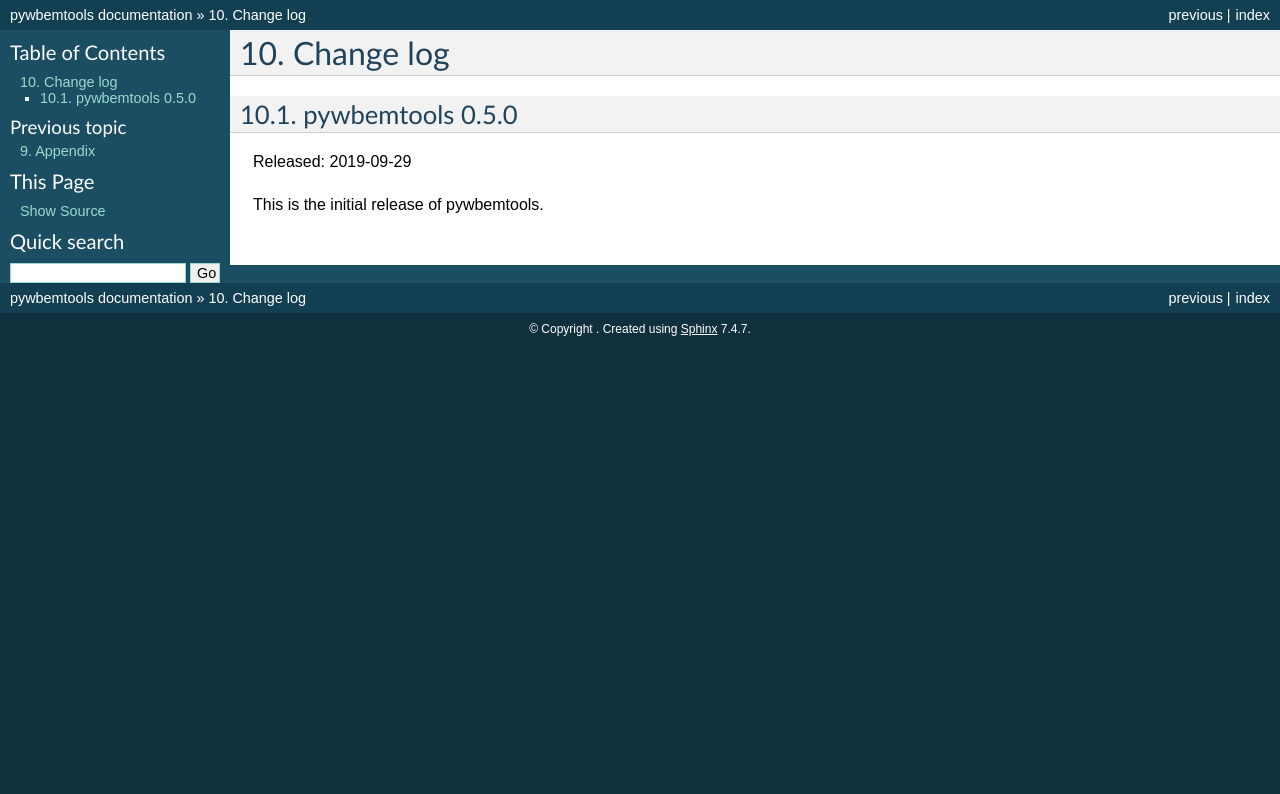
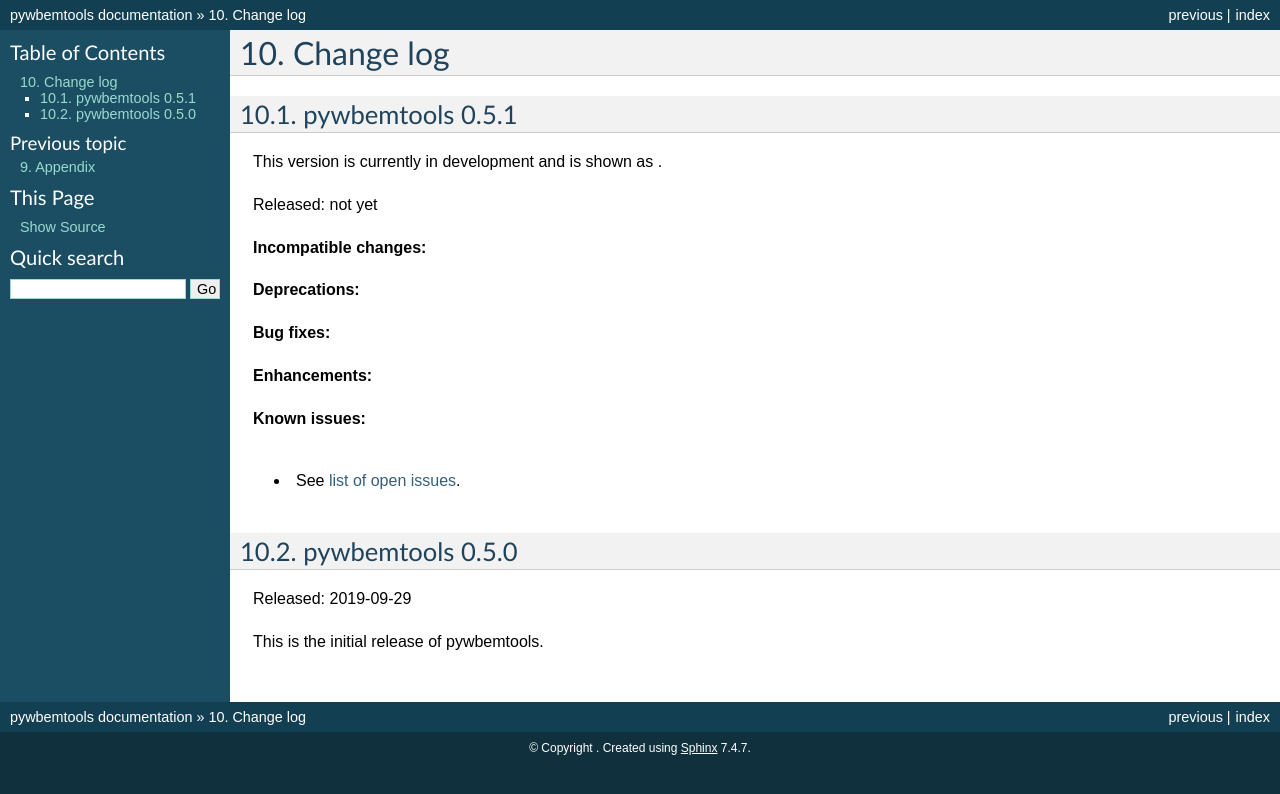
Before and after one commit to pywbem/pywbemtools, a Sphinx documentation site: the page built from docs/changes.rst, in a window 1280 px wide. Shown: the top 794 px of the page. Built offline with Sphinx 7.4.7, drawn with Linux system fonts in a browser that asks for light colours; the version number could not be read and is left out.

Commit message:
Start 0.5.1
Signed-off-by: Andreas Maier <andreas.r.maier@gmx.de>

```diff
--- a/docs/changes.rst
+++ b/docs/changes.rst
@@ -3,6 +3,28 @@
 
 Change log
 ==========
+
+
+pywbemtools 0.5.1
+-----------------
+
+This version is currently in development and is shown as |version|.
+
+Released: not yet
+
+**Incompatible changes:**
+
+**Deprecations:**
+
+**Bug fixes:**
+
+**Enhancements:**
+
+**Known issues:**
+
+* See `list of open issues`_.
+
+.. _`list of open issues`: https://github.com/pywbem/pywbemtools/issues
 
 
 pywbemtools 0.5.0
```
